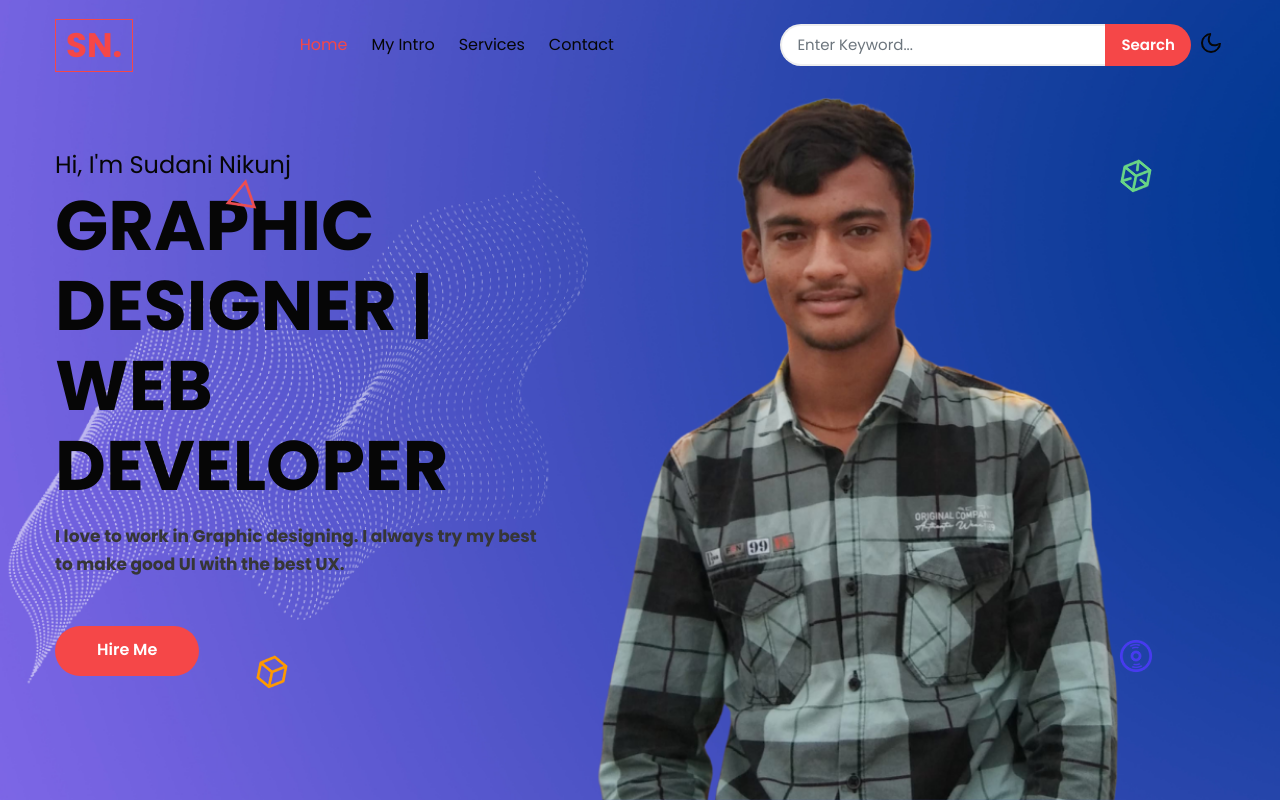
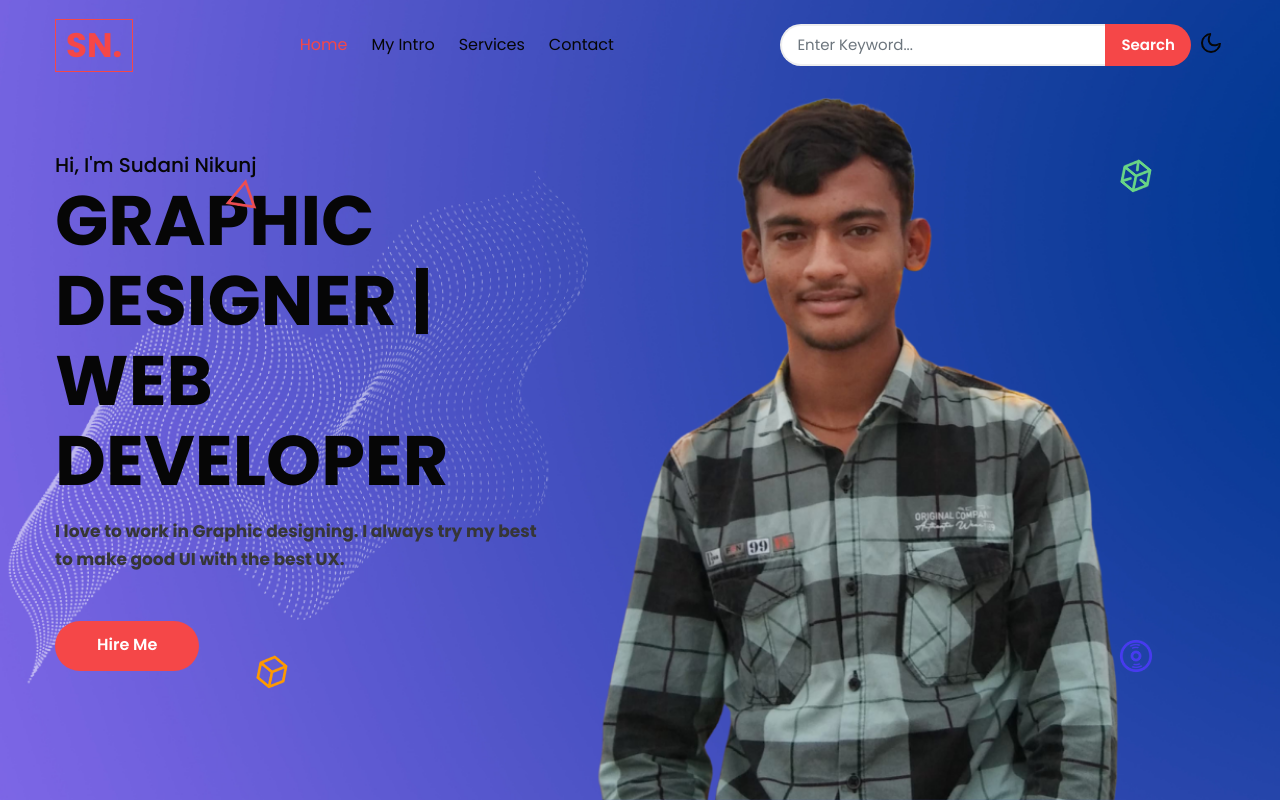
Before and after one commit to nikunjpatel267/Nikunj_Portfolio, a plain HTML site: page index.html in a window 1280 px wide. Shown: the top 802 px of the page. Drawn offline with Linux system fonts and the light colour scheme.

Commit message:
Update index.html

```diff
--- a/index.html
+++ b/index.html
@@ -78,7 +78,7 @@ Author URL: http://w3layouts.com
         <div class="container py-md-5 py-4">
             <div class="row align-items-center pt-4">
                 <div class="col-md-6 banner-left pe-xl-5">
-                    <h4>Hi, I'm Sudani Nikunj</h4>
+                    <h5>Hi, I'm Sudani Nikunj</h5>
                     <h3 class="mb-3 mt-1">Graphic Designer | Web Developer</h3>
                     <b><p class="banner-sub me-md-5">I love to work in Graphic designing.
                         I always try my best to make good UI with the best UX.
```
